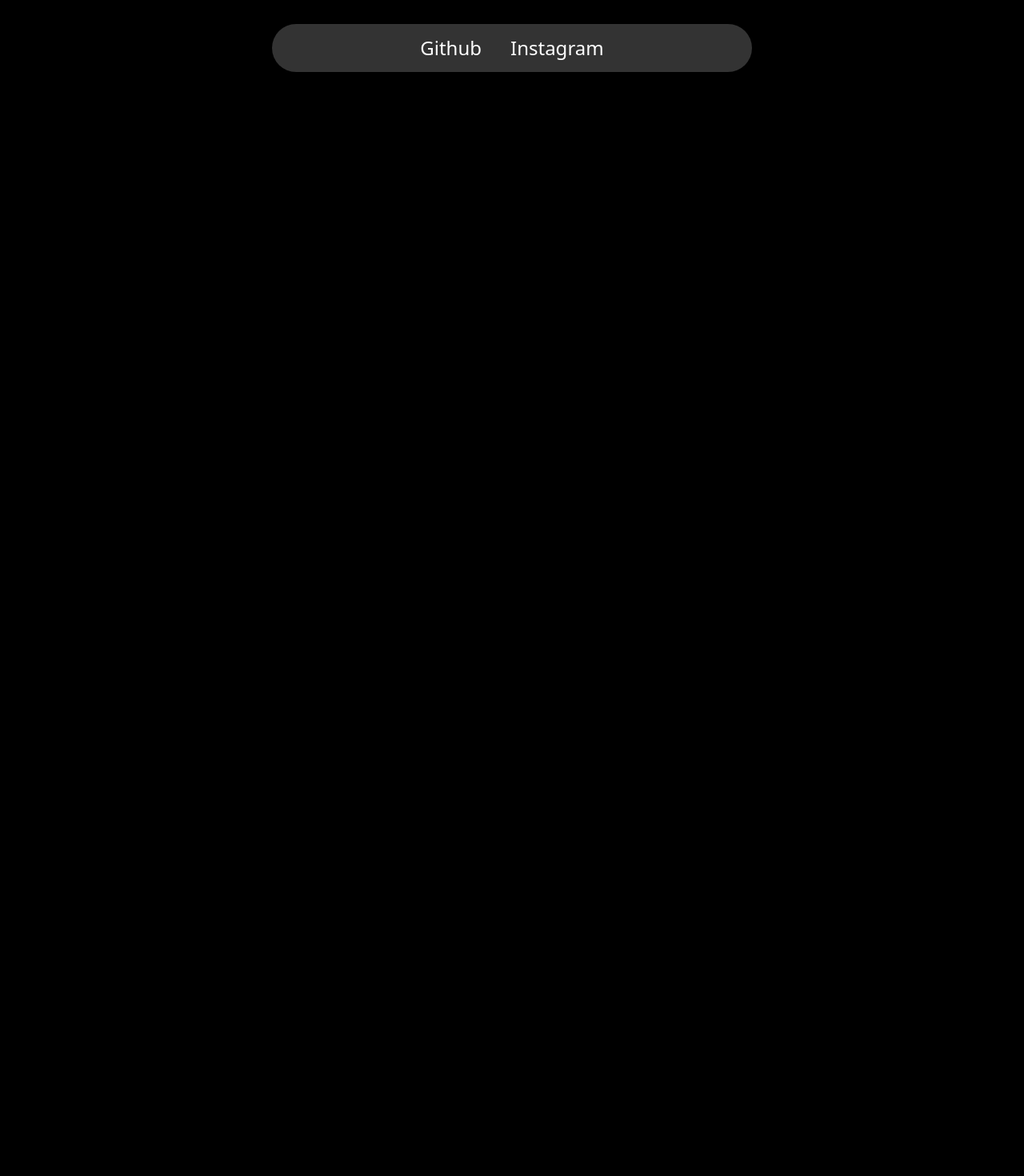
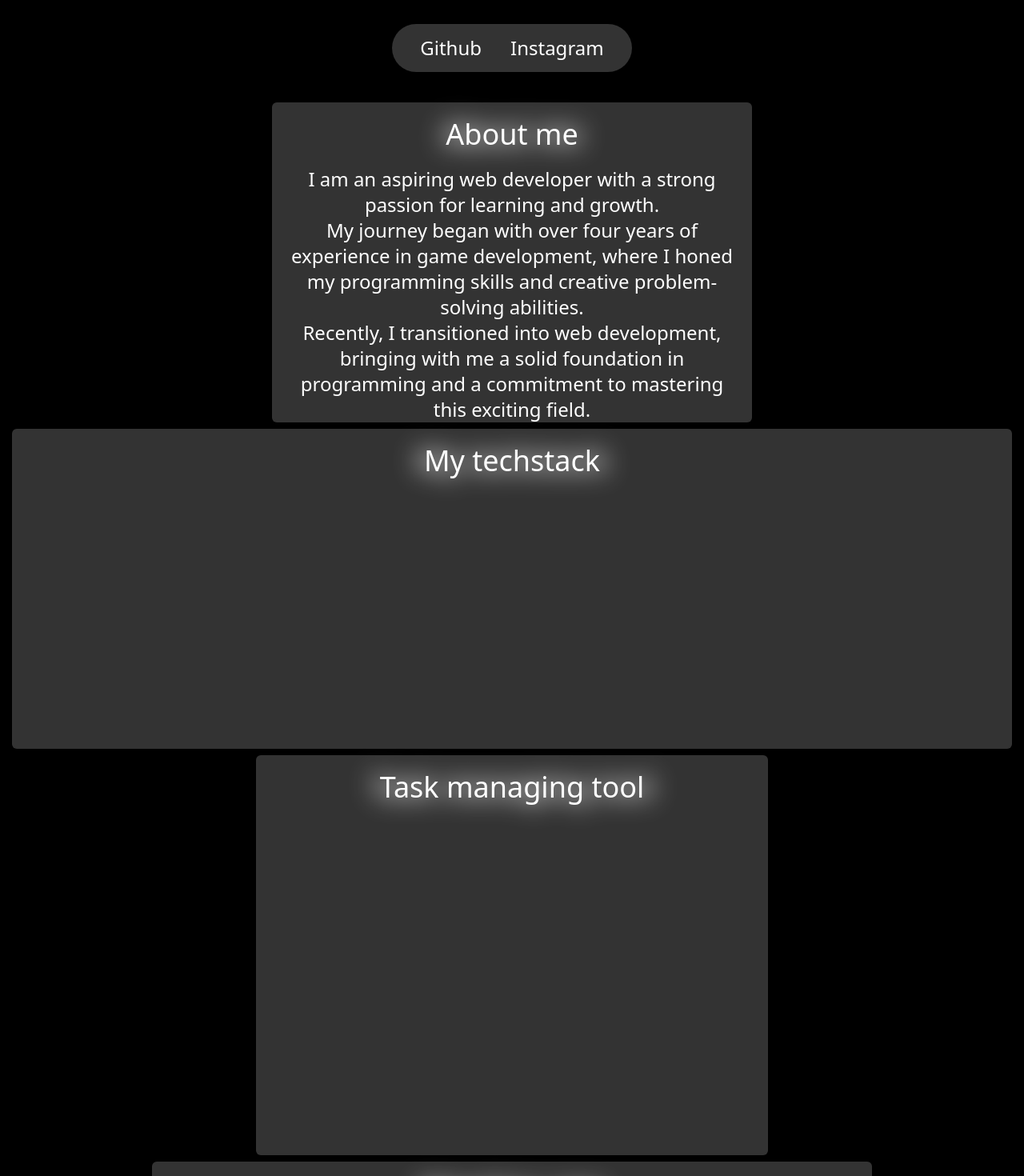
Before and after one commit to TodTheMatsu/Portfolio, a React (Vite) app: page / in a window 1280 px wide. Shown: the part 820-2290 px from the top of the page at 80% size. Built offline with nearby package versions, Linux system fonts and the light colour scheme; what @designbycode/tailwindcss-text-shadow would draw is missing.

Commit message:
style changes

```diff
--- a/src/App.jsx
+++ b/src/App.jsx
@@ -1,5 +1,5 @@
 import { motion } from 'framer-motion';
-
+import reactsvg from "./assets/react.svg"
 function App() {
   const links = [
     {
@@ -15,10 +15,10 @@
   return (
     <>
       <div className="bg-black h-[400vh] w-full absolute flex flex-col items-center">
-        <div className="w-[1000px] h-[500px] mx-auto mt-56 flex flex-col items-center justify-center">
+        <div className="w-[1000px] h-[500px] mx-auto my-56 flex flex-col items-center justify-center">
           <motion.h1
             initial={{ opacity: 0 }}
-            animate={{ opacity: 1, transition: { delay: 1.5 } }}
+            animate={{ opacity: 1, transition: { delay: 1.2 } }}
             className="text-white font-sans font-bold mx-auto text-center w-full text-6xl blur-2xl"
           >
             Hello my name is Lee.
@@ -35,12 +35,35 @@
             Hello my name is Lee.
           </motion.h1>
         </div>
-        <motion.div
+        <div className="w-full flex flex-wrap items-center justify-center gap-2">
+          <div  className="w-[600px] h-[400px] bg-white rounded-md backdrop-blur-md bg-opacity-20">
+            <h1 className='text-white font-sans font-thin mx-auto text-center w-full text-4xl mt-5 absolute'>About me</h1>
+            <h1 className='text-white font-sans font-bold mx-auto text-center w-full text-4xl mt-5 blur-lg'>About me</h1>
+            <p className='text-white font-sans px-5 font-thin mx-auto text-center w-full text-2xl mt-5'>I am an aspiring web developer with a strong passion for learning and growth.<br/>
+             My journey began with over four years of experience in game development, where I honed my programming skills and creative problem-solving abilities.<br/>
+             Recently, I transitioned into web development, bringing with me a solid foundation in programming and a commitment to mastering this exciting field.
+             </p>
+          </div>
+          <div  className="w-[1250px] h-[400px] bg-white rounded-md backdrop-blur-md bg-opacity-20">
+            <h1 className='text-white font-sans font-thin mx-auto text-center w-full text-4xl mt-5 absolute'>My techstack</h1>
+            <h1 className='text-white font-sans font-bold mx-auto text-center w-full text-4xl mt-5 blur-lg'>My techstack</h1>
+            <reactsvg />
+          </div>
+          <div  className="w-1/2 h-[500px] bg-white rounded-md backdrop-blur-md bg-opacity-20">
+            <h1 className='text-white font-sans font-thin mx-auto text-center w-full text-4xl mt-5 absolute'>Task managing tool</h1>
+            <h1 className='text-white font-sans font-bold mx-auto text-center w-full text-4xl mt-5 blur-lg'>Task managing tool</h1>
+          </div>
+          <div  className="w-[900px] h-[500px] bg-white rounded-md backdrop-blur-md bg-opacity-20">
+            <h1 className='text-white font-sans font-thin mx-auto text-center w-full text-4xl mt-5 absolute'>Weather app</h1>
+            <h1 className='text-white font-sans font-bold mx-auto text-center w-full text-4xl mt-5 blur-lg'>Weather app</h1>
+          </div>
+        </div>
+        <motion.div // The div that holds the links
           initial={{ opacity: 0, width: "60px", y: 100 }}
           animate={{
             opacity: 1,
             y: 0,
-            width: ["60px", "60px", "600px"],
+            width: ["60px", "60px", "300px"],
           }}
           transition={{
             opacity: { duration: 0.5 },
@@ -48,16 +71,15 @@
             width: { delay: 3, duration: 2 },
             ease: "easeInOut",
           }}
-          className="w-[600px] h-[60px] fixed bg-white rounded-full backdrop-blur-md bg-opacity-20 top-[850px] flex items-center justify-center space-x-9"
+          className="h-[60px] fixed bg-white rounded-full backdrop-blur-md bg-opacity-20 top-[850px] flex items-center justify-center space-x-9"
         >
           {links.map((link, index) => (
-
             <motion.a
               key={index}
               initial={{ opacity: 0 }}
               animate={{ opacity: 1 }}
               transition={{
-                delay: 5 + index * 0.2, // Stagger the delays for each link
+                delay: 5 + index * 0.2,
                 duration: 0.5,
               }}
               target="_blank"
```
